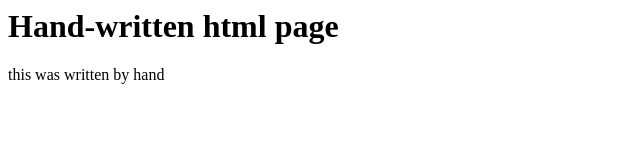
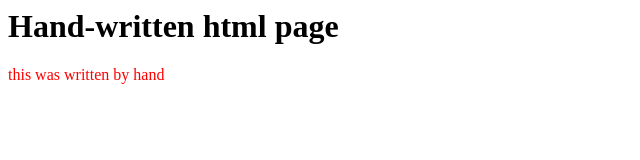
Before and after one commit to GWPouch/TemperatureConverterMS02, a plain HTML site: page index.html in a window 1280 px wide. Shown: the whole page, without its empty margins (0-640 px from the left). Drawn offline with Linux system fonts and the light colour scheme.

Commit message:
Update index.html

```diff
--- a/index.html
+++ b/index.html
@@ -4,6 +4,6 @@
   </head>
   <body>
     <h1>Hand-written html page</h1>
-    <p>this was written by hand</p>
+    <p style="color:red">this was written by hand</p>
   </body>
 </html>
```
